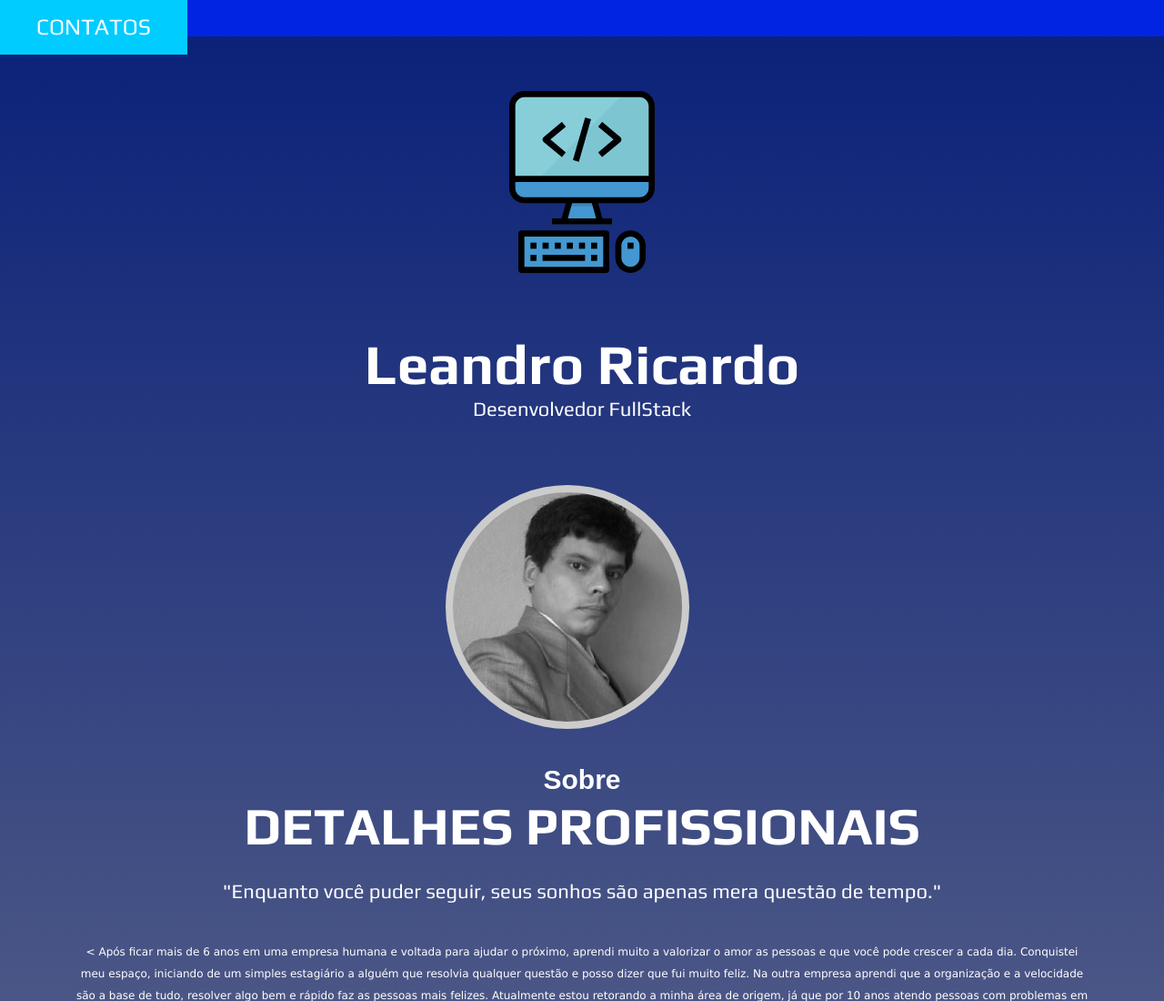
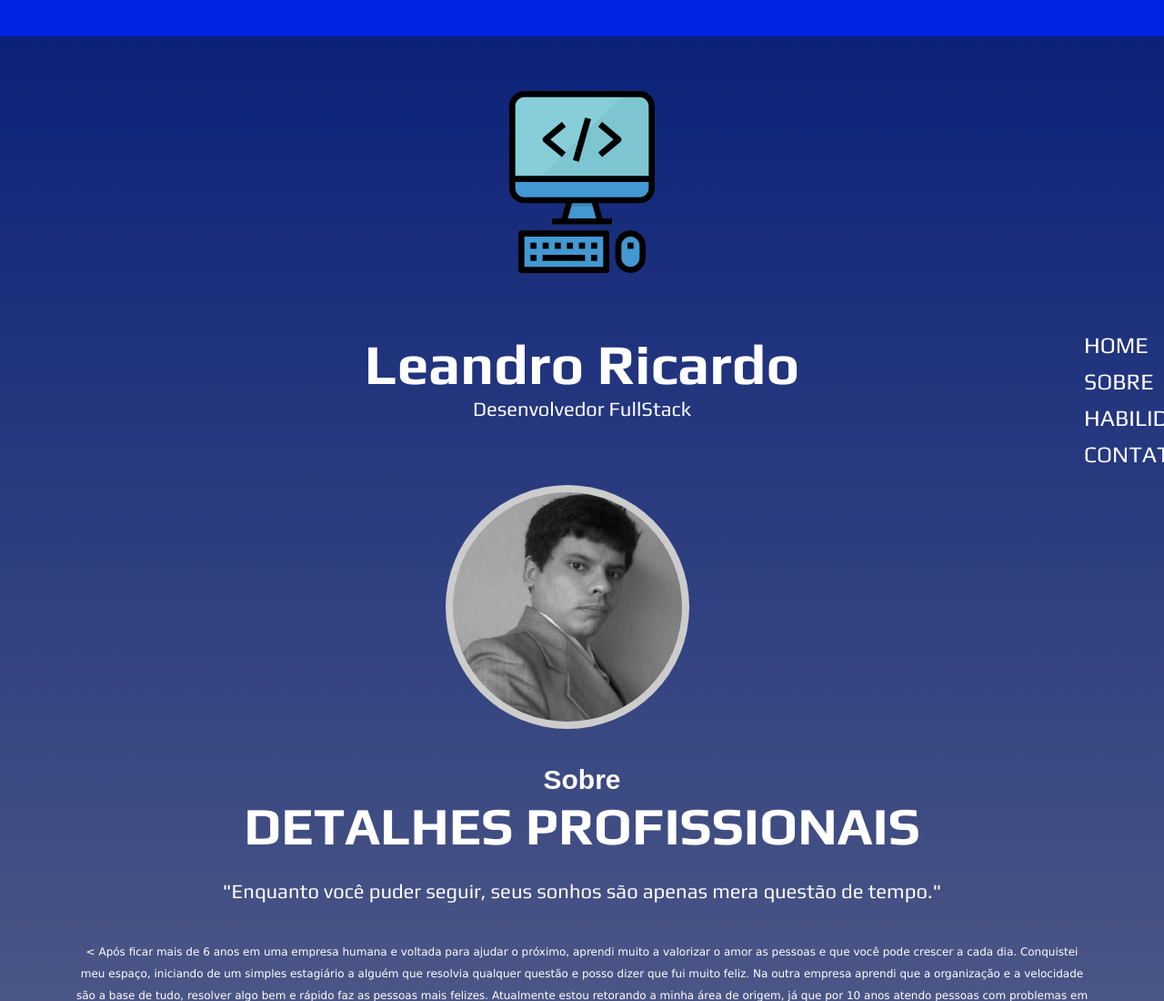
Before and after one commit to Trevatron/CurriculoSite, a website built with Parcel: page index.html in a window 1280 px wide. Shown: the top 1100 px of the page at 91% size. Built offline with nearby package versions, Linux system fonts and the light colour scheme; a web font is replaced by a local one.

Commit message:
Update style.css

```diff
--- a/style.css
+++ b/style.css
@@ -14,20 +14,21 @@ nav {
 }
 
 .menu {
-
   list-style: none;
   height: 40px;
   font-family: "Play", sans-serif;
   width: 800px;
   margin: 0 auto;
-position: fixed;
+ position: fixed;
+  right: 0;
+  top: 50%;
+  width: 8em;
+  margin-top: -2.5em;
 }
 .menu li {
-	position: fixed;
   float: left;
 }
 .menu li a {
-	position: fixed;
   text-decoration: none;
   padding: 10px 40px;
   line-height: 40px;
```
